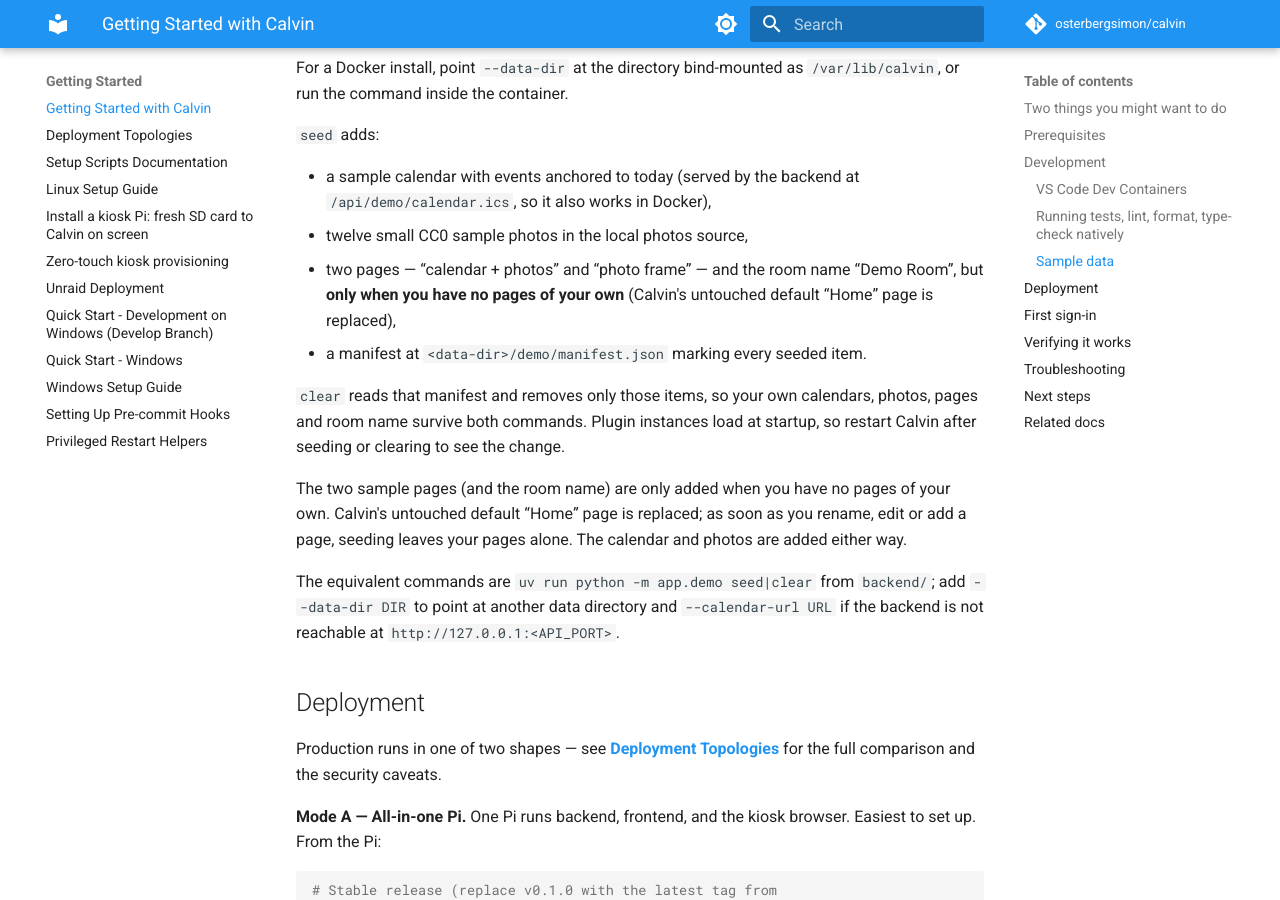
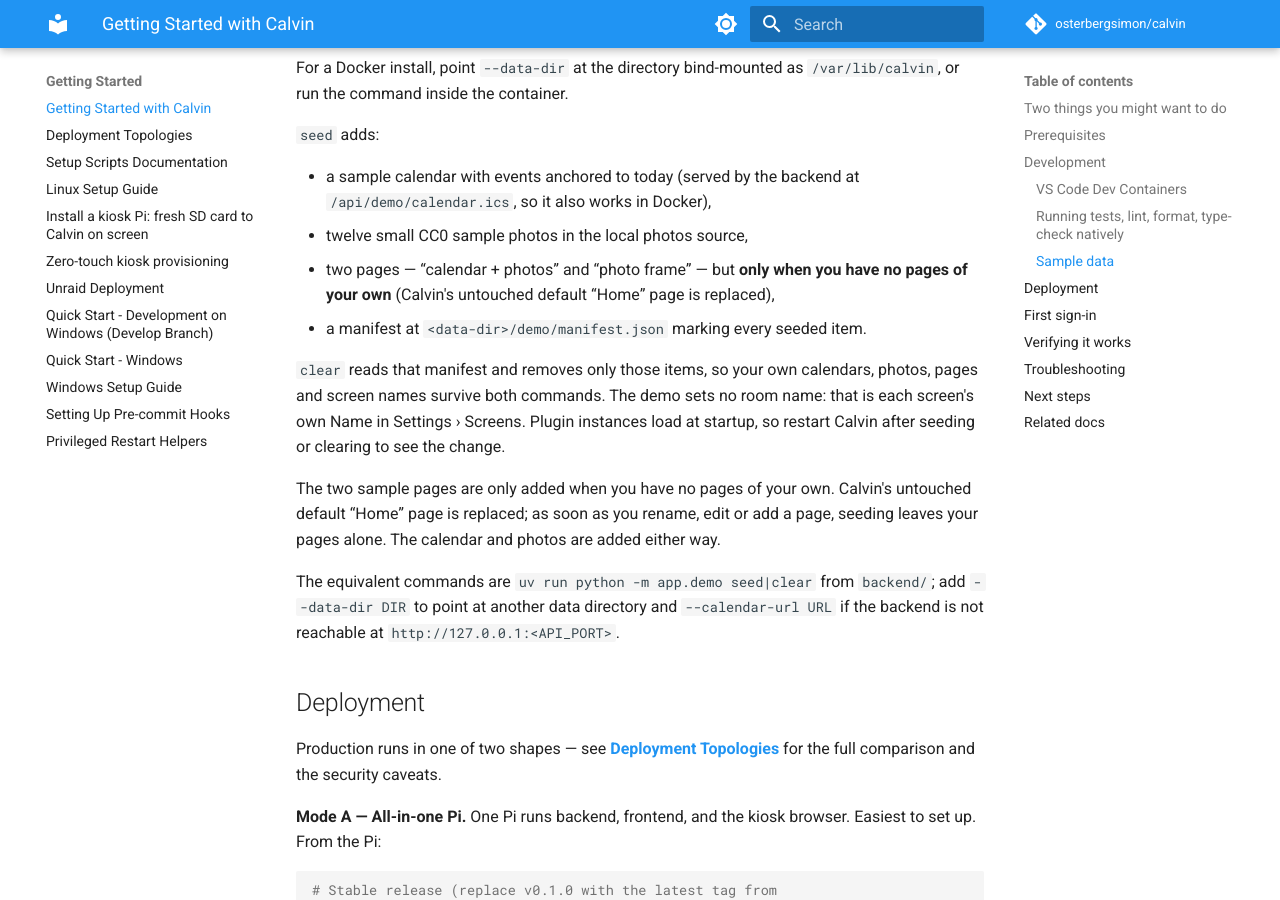
Before and after one commit to osterbergsimon/calvin, an MkDocs documentation site: the page built from docs/setup/GETTING_STARTED.md, in a window 1280 px wide and 900 px high, scrolled down 2112 px. Built offline with MkDocs 1.6.1 and Material for MkDocs 9.7.7, drawn with Linux system fonts in a browser that asks for light colours; comment, search, counter and statistics services are not loaded.

Commit message:
fix(demo): stop seeding the retired global room name (CLV-111)
The room name is a registered screen's own Name now, and the demo creates
no screen, so seed writes no displayName. Clear still undoes the global
"Demo Room" recorded by manifests from older releases.

```diff
--- a/docs/setup/GETTING_STARTED.md
+++ b/docs/setup/GETTING_STARTED.md
@@ -108,17 +108,18 @@
 - a sample calendar with events anchored to today (served by the backend at
   `/api/demo/calendar.ics`, so it also works in Docker),
 - twelve small CC0 sample photos in the local photos source,
-- two pages — “calendar + photos” and “photo frame” — and the room name
-  “Demo Room”, but **only when you have no pages of your own** (Calvin's
-  untouched default “Home” page is replaced),
+- two pages — “calendar + photos” and “photo frame” — but **only when you
+  have no pages of your own** (Calvin's untouched default “Home” page is
+  replaced),
 - a manifest at `<data-dir>/demo/manifest.json` marking every seeded item.
 
 `clear` reads that manifest and removes only those items, so your own
-calendars, photos, pages and room name survive both commands. Plugin
+calendars, photos, pages and screen names survive both commands. The demo
+sets no room name: that is each screen's own Name in Settings › Screens. Plugin
 instances load at startup, so restart Calvin after seeding or clearing to
 see the change.
 
-The two sample pages (and the room name) are only added when you have no
+The two sample pages are only added when you have no
 pages of your own. Calvin's untouched default “Home” page is replaced; as
 soon as you rename, edit or add a page, seeding leaves your pages alone.
 The calendar and photos are added either way.
```
Also changed, not shown: 3 other files.
